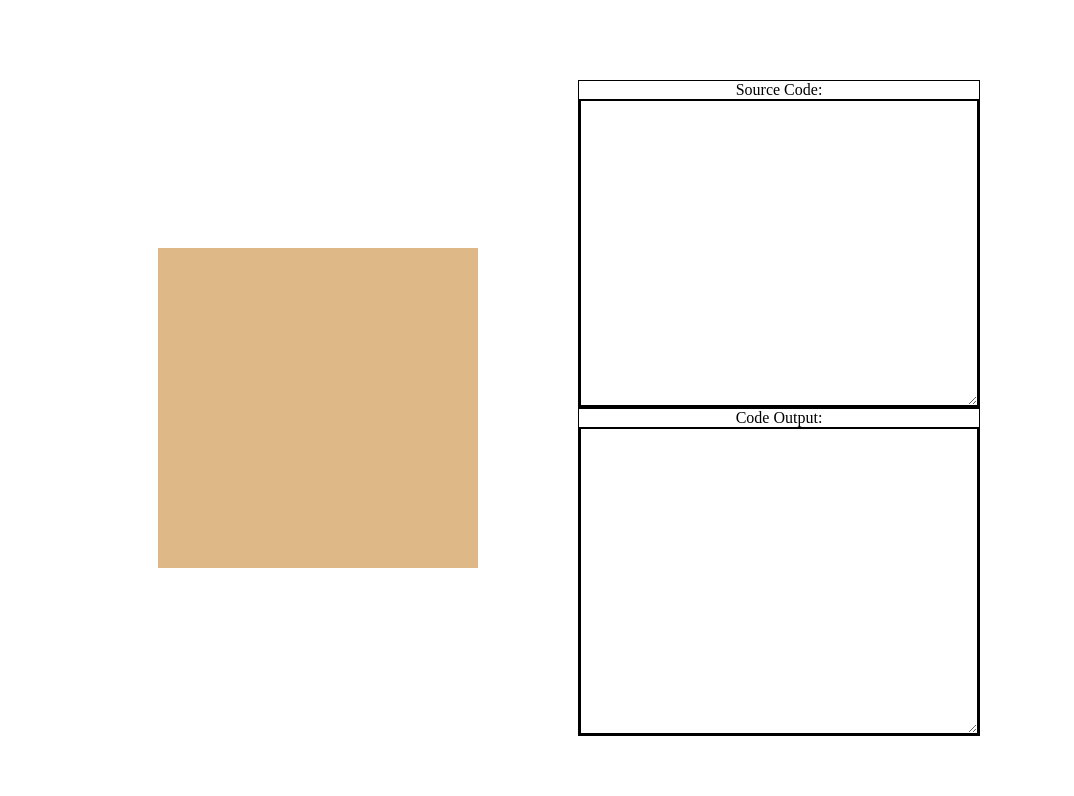
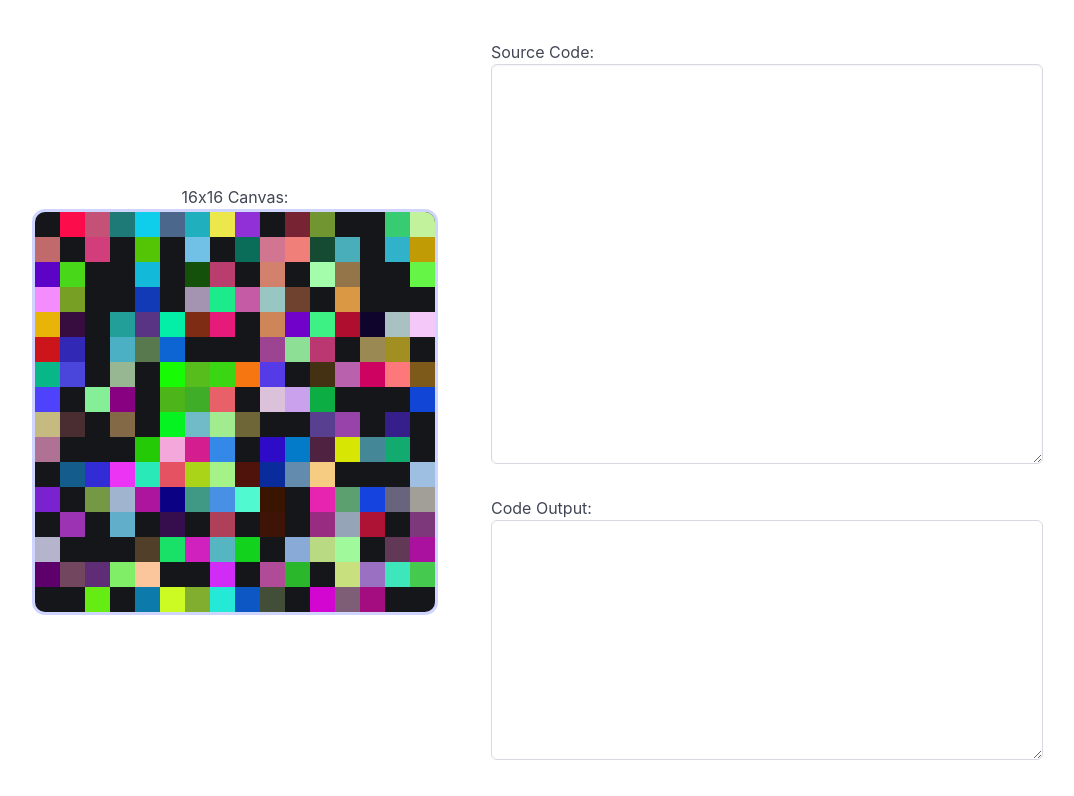
Before and after one commit to Vlakoosh/x16joy, a website: page index.html in a window 1280 px wide. Shown: the whole page, without its empty margins (129-1203 px from the left). Drawn offline with nearby package versions, Linux system fonts and the light colour scheme.

Commit message:
added css styling to code reader, modified index.html, added random pixel generation.
Signed-off-by: Szymon Walkusz <szymon.walkusz@student.kdg.be>

```diff
--- /dev/null
+++ b/app.js
@@ -0,0 +1,37 @@
+const input = document.getElementById("codeInput");
+const output = document.getElementById("codeOutput");
+const canvas = document.getElementById("canvas");
+
+const ctx = canvas.getContext("2d");
+canvas.width = 16;
+canvas.height = 16;
+
+input.textContent = "";
+output.textContent = "";
+
+//automatically update the input register on key press
+document.onkeydown = (e) => {
+    inputRegister = e.keyCode;
+};
+
+document.onkeyup = (e) => {
+    if (inputRegister === e.keyCode){
+        inputRegister = 0;
+    }
+};
+
+//memory and registers
+const registers = new Array(16);
+const memory = new Array(10000);
+let inputRegister = 0;
+
+
+setInterval(() => {
+    let imageData = ctx.createImageData(1,1);
+    data = imageData.data;
+    data[0] = Math.random() * (255 - 0) + 0;
+    data[1] = Math.random() * (255 - 0) + 0;
+    data[2] = Math.random() * (255 - 0) + 0;
+    data[3] = 255;
+    ctx.putImageData(imageData, Math.floor(Math.random() * (16)) , Math.floor(Math.random() * (16)));
+}, 17)
--- a/index.css
+++ b/index.css
@@ -1,24 +1,57 @@
+@import "https://cdn.jsdelivr.net/npm/bulma@1.0.0/css/bulma.min.css";
+
+
+
+
 * {
     box-sizing: border-box;
 }
+/*
+body {
+    background-color: #14161A;
+}
+*/
+
 
 canvas {
-    background-color: burlywood;
-    width: 320px;
-    height: 320px;
-    margin: 100px;
+    image-rendering: pixelated;
+    background-color: #14161A;
+    width: 50vh;
+    height: 50vh;
+    margin: 3px;
+    border-radius: 10px;
+    box-shadow: 0 0 0 0.1875em hsla(233deg, 100%, 63%, 0.25);
 }
 
-#inputContainer, #outputContainer {
-    border: solid black 1px;
+#textAreasContainer {
     display: flex;
     flex-direction: column;
     align-items: center;
+    min-width: 40vw;
 }
 
+#canvasContainer {
+    display: flex;
+    flex-direction: column;
+    align-items: center;
+    min-width: 40vw;
+}
+
+#outputContainer, #inputContainer {
+    width: 100%;
+    height: 50%;
+    margin-top: 1em;
+    margin-bottom: 1em;
+}
+
+
 textarea {
-    width: 400px;
-    border: solid black 2px;
+    width: 30vh;
+    max-height: 30vh;
+}
+#inputContainer textarea {
+    width: 50vh;
+    max-height: 50vh;
 }
 
 #mainContainer {
--- a/index.html
+++ b/index.html
@@ -4,26 +4,31 @@
     <meta charset="UTF-8">
     <title>x16joy emulator</title>
     <link rel="stylesheet" href="index.css">
+    <script src="https://unpkg.com/twemoji@latest/dist/twemoji.min.js" crossorigin="anonymous"></script>
 </head>
 <body>
 <div id="mainContainer">
-    <canvas id="canvas"></canvas>
+    <div id="canvasContainer">
+        <label for="canvas">16x16 Canvas:</label>
+        <canvas id="canvas"></canvas>
+    </div>
+
 
     <div id="textAreasContainer">
         <div id="inputContainer">
             <label for="codeInput">Source Code:</label>
-            <textarea id="codeInput" name="codeInput" rows="20" cols="50">
+            <textarea id="codeInput" name="codeInput" rows="20" cols="50" class="textarea">
         </textarea>
         </div>
         <div id="outputContainer">
             <label for="codeOutput">Code Output:</label>
-            <textarea id="codeOutput" name="codeOutput" rows="20" cols="50">
+            <textarea id="codeOutput" name="codeOutput" rows="20" cols="50" class="textarea" readonly>
         </textarea>
         </div>
     </div>
 </div>
 
 
-<script src="app.js"></script>
+<script src="./app.js"></script>
 </body>
 </html>
```
